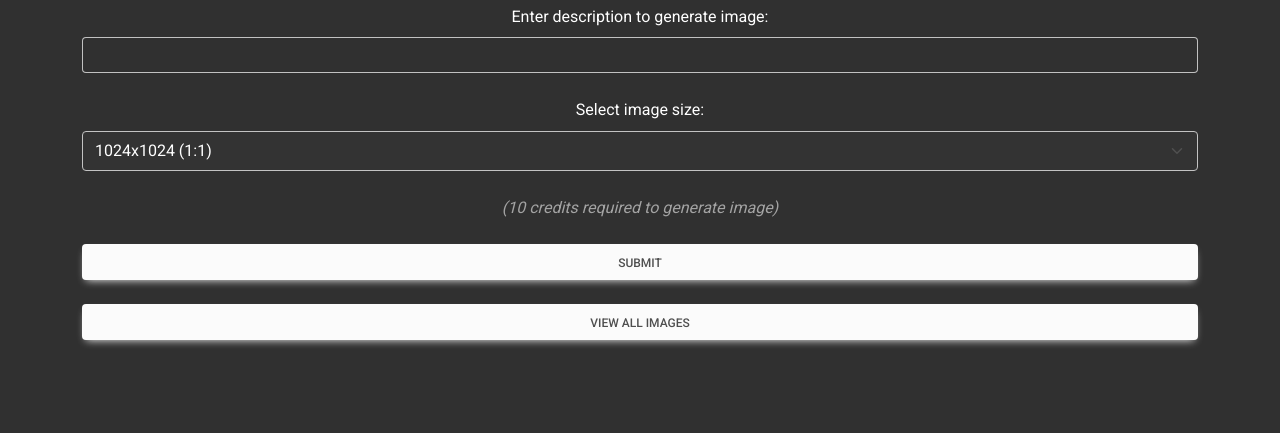
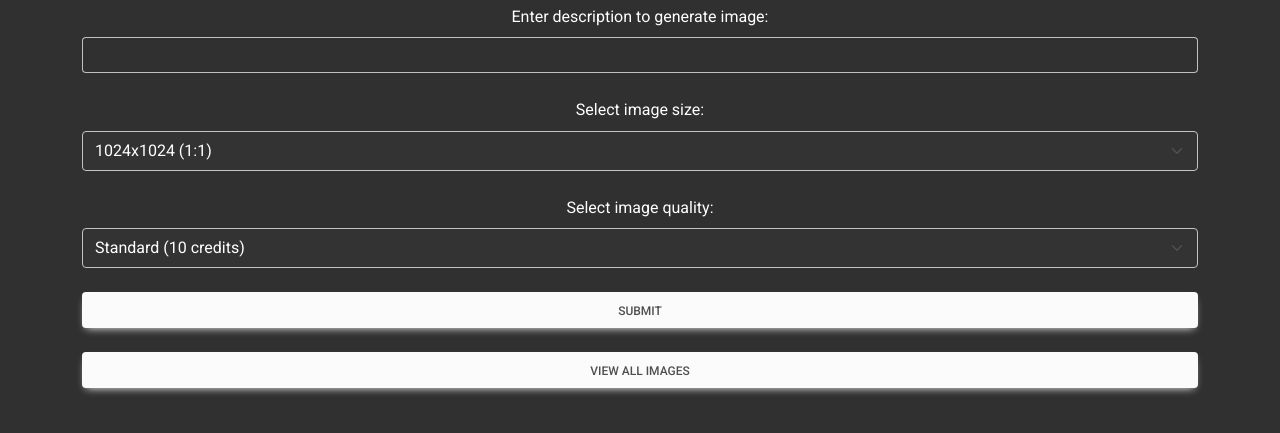
Before and after one commit to DrCBeatz/ai_greeting_cards, a Django app: template templates/home.html in a window 1280 px wide. Shown: the part 151-584 px from the top of the page. Run offline with Django 4.2, Linux system fonts and the light colour scheme; the template is opened without the code that fills it, so the values that code supplies are empty.

Commit message:
add quality selection field to home image prompt form & change credit cost for standard vs hd

```diff
--- a/templates/home.html
+++ b/templates/home.html
@@ -27,6 +27,8 @@
         <div class="form-notch-trailing"></div>
       </div>
     </div>
+
+    <!-- Size selection -->
     <label class="form-label form-light" for="size" style="color: #fff"
     >Select image size:</label
     >
@@ -35,7 +37,15 @@
       <option value="1024x1792">1024x1792 (4:7)</option>
       <option value="1792x1024">1792x1024 (7:4)</option>
     </select>
-    <p class="text-muted mb-4"><em>(10 credits required to generate image)</em></p>
+
+    <!-- Quality selection -->
+  <label class="form-label form-light" for="quality" style="color: #fff">Select image quality:</label>
+  <select class="form-select mb-4" name="quality" id="quality" style="color: #fff; background-color: #333; border-color: #C3C3C3;">
+    <option value="standard">Standard (10 credits)</option>
+    <option value="hd">HD (20 credits)</option>
+  </select>
+
+  <!-- Submit button -->
     <button
       type="submit"
       class="btn btn-light btn-block mb-4"
```
Also changed, not shown: aigreetingcards/tasks.py (+8 -4 lines), aigreetingcards/views.py (+14 -4 lines).
